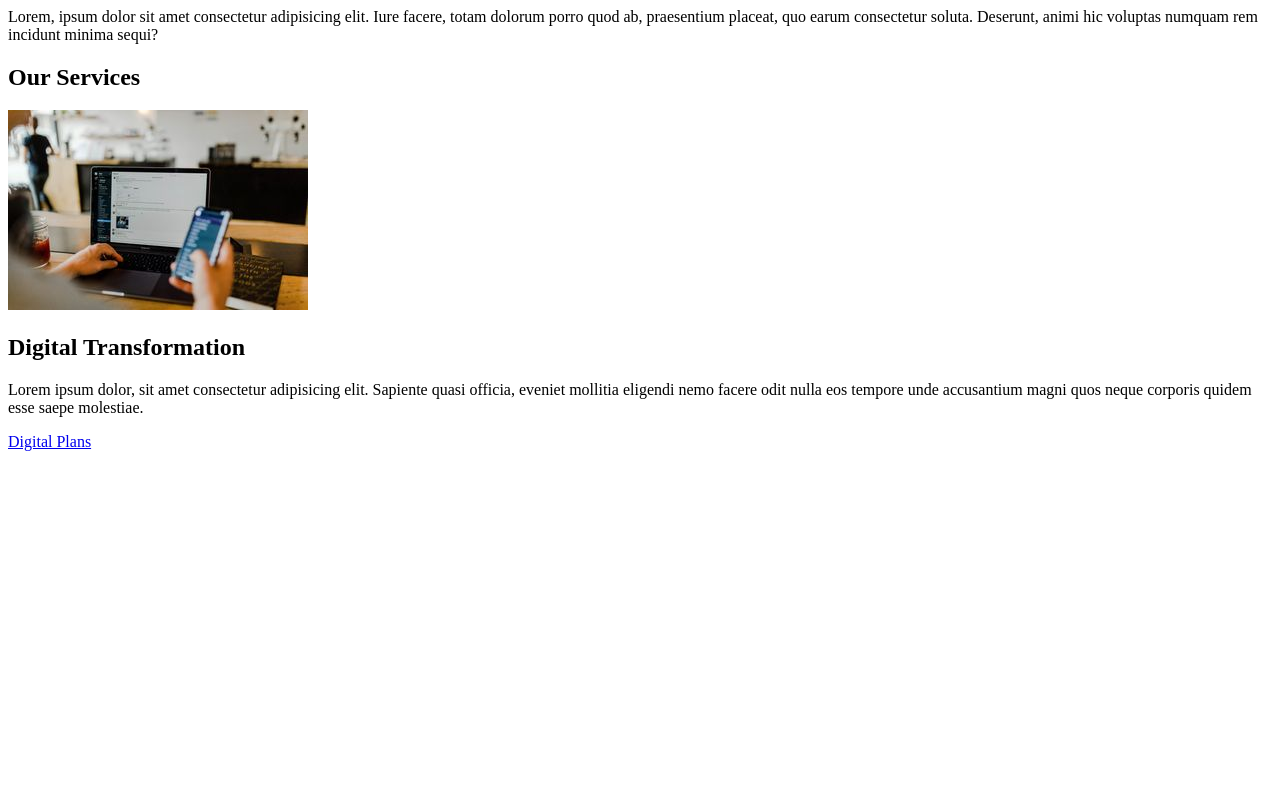
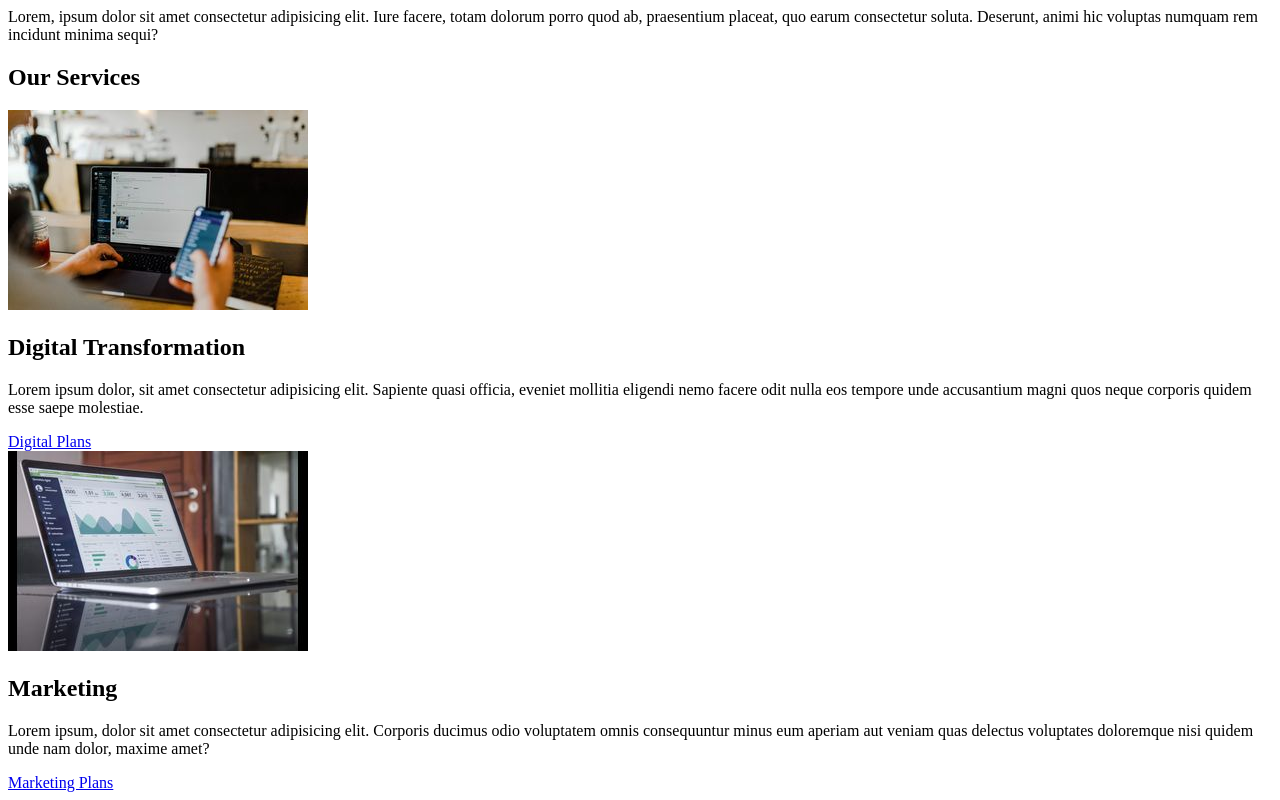
Before and after one commit to afzamadiha/web1-final-project, a plain HTML site: page index.html in a window 1280 px wide. Shown: the part 911-1711 px from the top of the page. Before the commit the page ends 1370 px from the top, so only its background shows below. Drawn offline with Linux system fonts and the light colour scheme.

Commit message:
Added articles services and marketing inside section of services

```diff
--- a/index.html
+++ b/index.html
@@ -41,16 +41,31 @@
         <p>Lorem, ipsum dolor sit amet consectetur adipisicing elit. Iure facere, totam dolorum porro quod ab, praesentium placeat, quo earum consectetur soluta. Deserunt, animi hic voluptas numquam rem incidunt minima sequi?</p>
     </section>
 
-<!-- our services section with id so that link is directed towards services-->
+<!-- our services section with id  and article so that link is directed towards services-->
  <section id="services">
         <h1>Our Services</h1>
+    <article>
         <img src="images/digital.jpg" alt="digital services">
         <h2>Digital Transformation</h2>
         <p>Lorem ipsum dolor, sit amet consectetur adipisicing elit. Sapiente quasi officia, eveniet mollitia eligendi nemo facere odit nulla eos tempore unde accusantium magni quos neque corporis quidem esse saepe molestiae.</p>
         <a href="#services">Digital Plans</a>
-</section>
+    </article>
 
 
+<!--marketing article within services section so that link is directed towards services-->
+<article>
+
+
+    <img src="images/marketing.jpg" alt="laptop for marketing">
+    <h2>Marketing</h2>
+    <p>Lorem ipsum, dolor sit amet consectetur adipisicing elit. Corporis ducimus odio voluptatem omnis consequuntur minus eum aperiam aut veniam quas delectus voluptates doloremque nisi quidem unde nam dolor, maxime amet?</p>
+    <a href="#services">Marketing Plans</a>
+
+</article>
+
+
+
+</section>
 </main>
 </body>
 </html>
```
